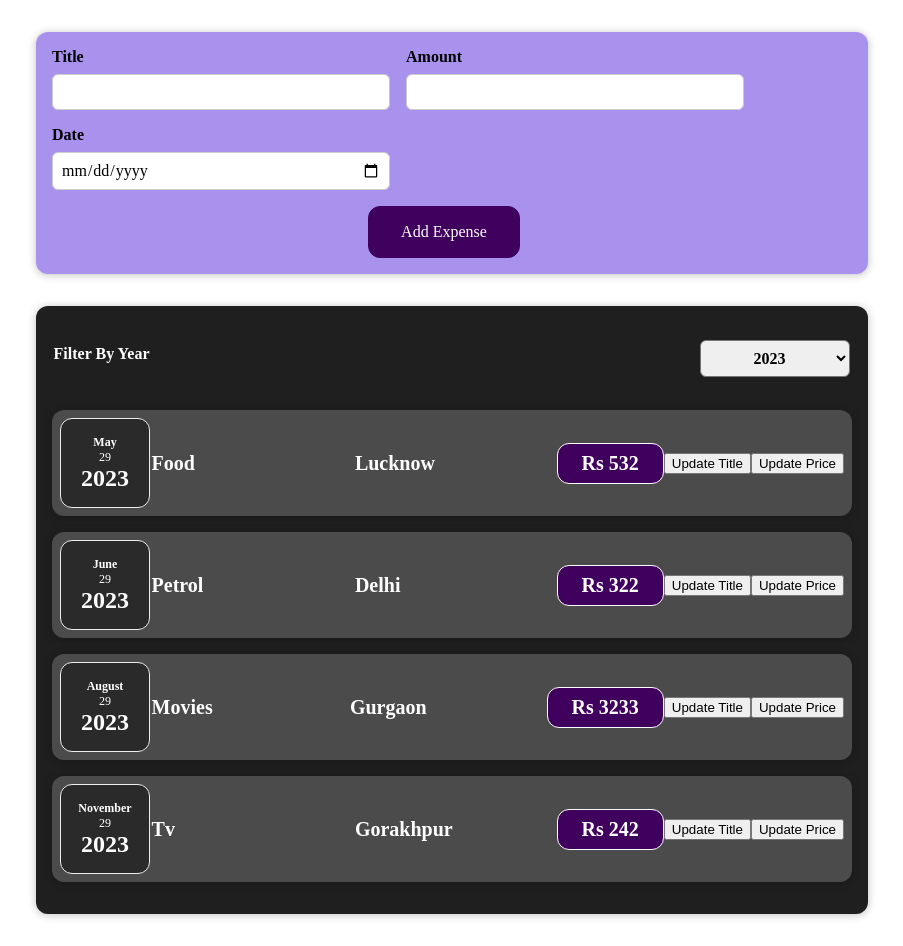
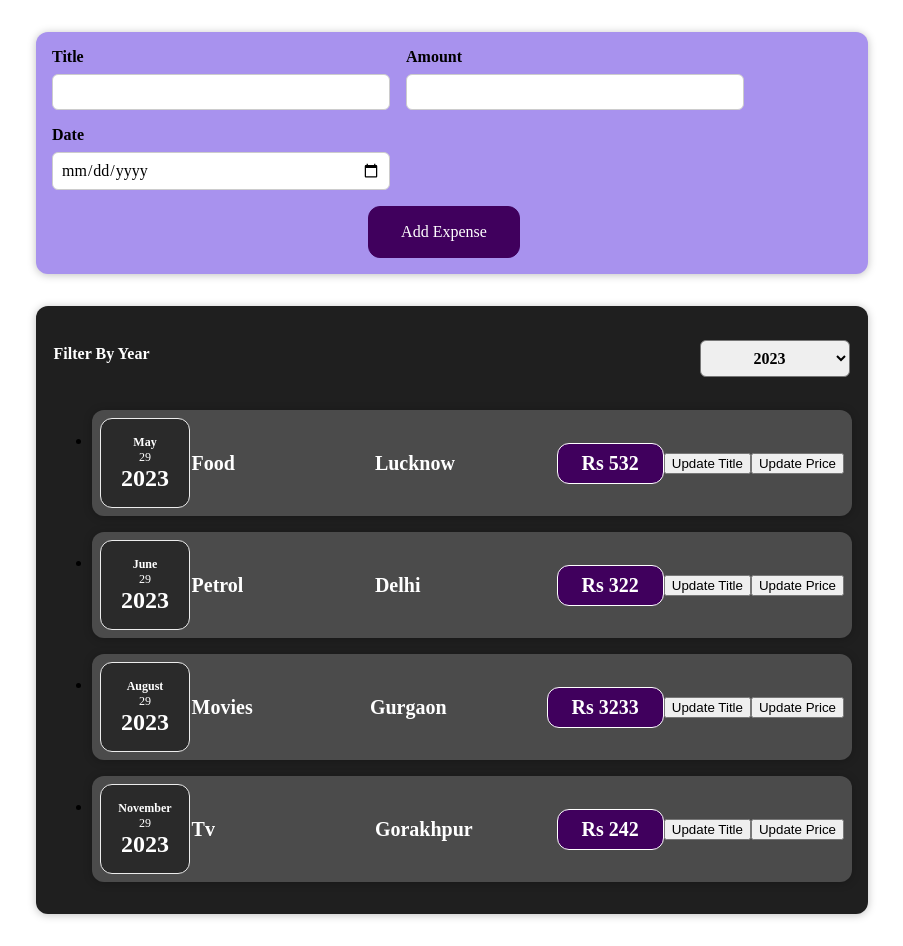
Before and after one commit to DevbratRai/sharpner_task, a React (Vite) app in the folder Expenses/: page / in a window 1280 px wide. Shown: the whole page, without its empty margins (188-1091 px from the left). Built offline with nearby package versions, Linux system fonts and the light colour scheme.

Commit message:
Conditional Rendering

```diff
--- a/Expenses/src/components/Expenses/ExpenseItems.jsx
+++ b/Expenses/src/components/Expenses/ExpenseItems.jsx
@@ -18,6 +18,7 @@
     setPrice(price + 100);
   };
   return (
+    <li>
       <Card className="expense-item">
         <ExpenseDate date={props.date} />
         <ExpenseDetails
@@ -29,6 +30,7 @@
         {/* <button onClick={deleteExpense}>Delete</button> */}
         <button onClick={updatePrice}>Update Price</button>
       </Card>
+    </li>
   );
 };
 
--- a/Expenses/src/components/Expenses/Expenses.jsx
+++ b/Expenses/src/components/Expenses/Expenses.jsx
@@ -1,9 +1,9 @@
 import React, { useState } from "react";
-import ExpenseItems from "./ExpenseItems";
 import Card from "../UI/Card";
 import "./ExpenseItems.css";
 import "./Expenses.css";
 import ExpensesFilter from "./ExpensesFilter";
+import ExpensesList from "./ExpensesList";
 
 const Expenses = (props) => {
   const [filteredYear, setFilteredYear] = useState("2023");
@@ -15,23 +15,14 @@
   const filteredExpenses = props.arrItem.filter((expense) => {
     return expense.date.getFullYear().toString() === filteredYear;
   });
+
   return (
     <Card className="expenses">
       <ExpensesFilter
         selected={filteredYear}
         onChangeFilter={filterChangeHandler}
       />
-      {filteredExpenses.map((item) => {
-        return (
-          <ExpenseItems
-            key={item.id}
-            title={item.title}
-            date={item.date}
-            amount={item.amount}
-            LocationOfExpenditure={item.LocationOfExpenditure}
-          />
-        );
-      })}
+      <ExpensesList item={filteredExpenses} />
     </Card>
   );
 };
--- /dev/null
+++ b/Expenses/src/components/Expenses/ExpensesList.css
@@ -0,0 +1,9 @@
+.expenses-list {
+  list-style: none;
+  padding: 0;
+}
+
+.expenses-list_fallback {
+  color: white;
+  text-align: center;
+}
--- /dev/null
+++ b/Expenses/src/components/Expenses/ExpensesList.jsx
@@ -0,0 +1,31 @@
+import React from "react";
+import ExpenseItems from "./ExpenseItems";
+
+function ExpensesList(props) {
+  if (props.item.length == 0) {
+    return <h2 className="expenses-list_fallback">Found No Expenses</h2>;
+  }
+
+  return (
+    <ul className="expenses-list">
+      {props.item.map((item) => {
+        return (
+          <ExpenseItems
+            key={item.id}
+            title={item.title}
+            date={item.date}
+            amount={item.amount}
+            LocationOfExpenditure={item.LocationOfExpenditure}
+          />
+        );
+      })}
+      {props.item.length === 1 && (
+        <h2 className="expenses-list_fallback">
+          Only single Expense here. Please add more...
+        </h2>
+      )}
+    </ul>
+  );
+}
+
+export default ExpensesList;
```
Lines whose indentation alone changed are shown as unchanged.
